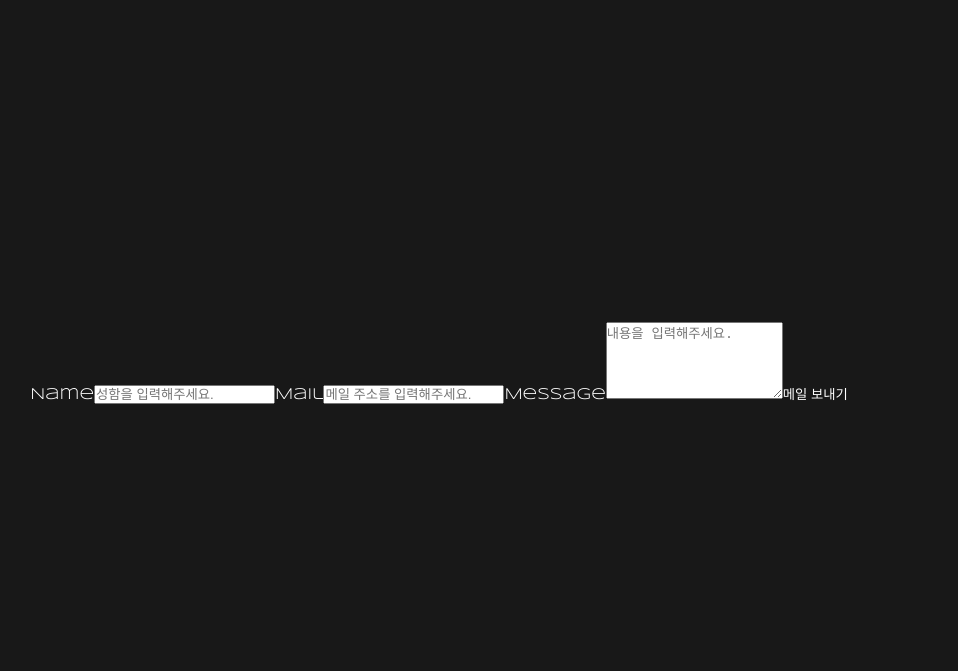
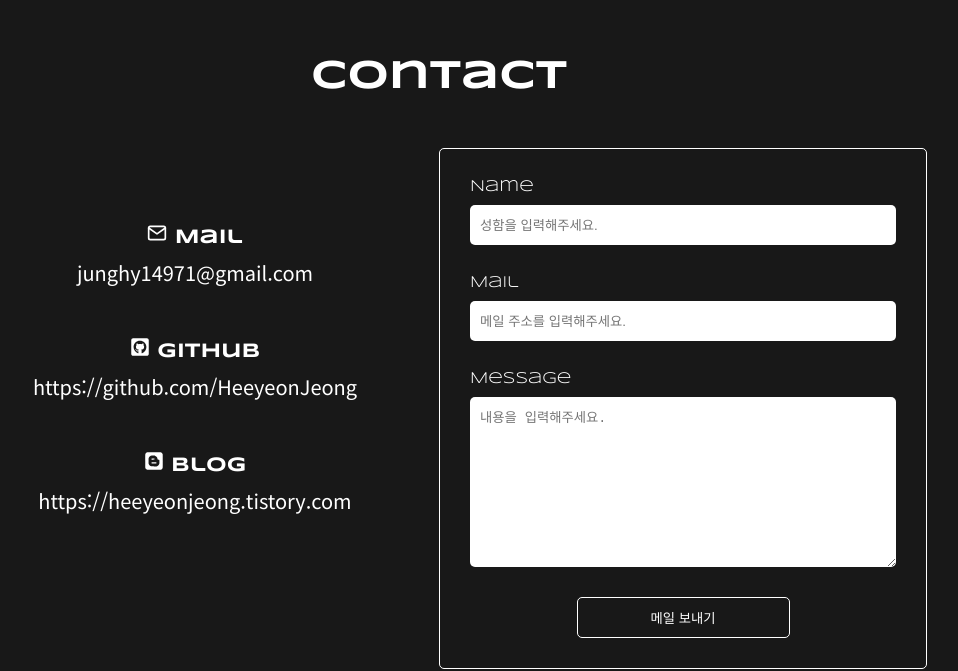
Before and after one commit to HeeyeonJeong/portfolio, a React (Create React App) app: page / in a window 1280 px wide. Shown: the part 3738-4409 px from the top of the page, without its empty margins (201-1159 px from the left). Built offline with nearby package versions, Linux system fonts and the light colour scheme; no server answers.

Commit message:
Style: contact component styles

```diff
--- a/src/components/MessageForm.js
+++ b/src/components/MessageForm.js
@@ -1,15 +1,83 @@
-import React from "react";
-import styled from "styled-components";
+import React, { useContext } from "react";
+import styled, { css } from "styled-components";
 import { useInput } from "../hooks/useInput";
 import { send } from "emailjs-com";
+import { ThemeContext } from "../context/ThemeContext";
 
 export const useId = process.env.REACT_APP_USER_ID;
 export const templateId = process.env.REACT_APP_TEMPLATE_ID;
 export const serviceID = process.env.REACT_APP_SERVICE_ID;
 
-const Form = styled.form``;
+const FormBox = styled.form`
+  display: flex;
+  flex-direction: column;
+  width: 100%;
+  border: 1px solid;
+  padding: ${(props) => props.theme.paddingL};
+  border-radius: 5px;
+
+  label {
+    margin-bottom: ${(props) => props.theme.marginS};
+  }
+
+  input {
+    border: none;
+    height: 40px;
+    padding: ${(props) => props.theme.paddingS};
+    margin-bottom: ${(props) => props.theme.marginL};
+    border-radius: 5px;
+  }
+
+  @media ${(props) => props.theme.tabletSmall} {
+    width: 80%;
+    margin: 0 auto;
+  }
+
+  @media ${(props) => props.theme.deskTop} {
+    width: 40%;
+    margin: 0;
+  }
+`;
+
+const MessageInput = styled.textarea`
+  border: none;
+  resize: vertical;
+  padding: ${(props) => props.theme.paddingS};
+  margin-bottom: ${(props) => props.theme.marginL};
+  border-radius: 5px;
+`;
+
+const Button = styled.button`
+  cursor: pointer;
+  border: 1px solid;
+  border-radius: 5px;
+  padding: ${(props) => props.theme.paddingS};
+  transition: 100ms all ease-out;
+
+  ${(props) =>
+    props.bgColor === "#181818"
+      ? css`
+          :hover {
+            color: #181818;
+            background-color: white;
+          }
+        `
+      : css`
+          :hover {
+            background-color: black;
+            color: #f1efed;
+          }
+        `}
+
+  @media ${(props) => props.theme.tabletSmall} {
+    width: 50%;
+    margin: 0 auto;
+  }
+`;
 
 function MessageForm() {
+  const colorMode = useContext(ThemeContext);
+
   const [{ name, email, message }, onChange, reset] = useInput({
     name: "",
     email: "",
@@ -31,7 +99,7 @@ function MessageForm() {
   };
 
   return (
-    <Form onSubmit={onSubmit}>
+    <FormBox onSubmit={onSubmit}>
       <label htmlFor="name">Name</label>
       <input
         type="text"
@@ -51,17 +119,19 @@ function MessageForm() {
         placeholder="메일 주소를 입력해주세요."
       />
       <label htmlFor="message">Message</label>
-      <textarea
+      <MessageInput
         name="message"
-        rows="5"
+        rows="10"
         value={message}
         onChange={onChange}
         required
         placeholder="내용을 입력해주세요."
-      ></textarea>
-      <button type="submit">메일 보내기</button>
-    </Form>
+      ></MessageInput>
+      <Button type="submit" bgColor={colorMode.mode.bgColor}>
+        메일 보내기
+      </Button>
+    </FormBox>
   );
 }
 
-export default MessageForm;
+export default React.memo(MessageForm);
--- a/src/components/section/Contact.js
+++ b/src/components/section/Contact.js
@@ -1,25 +1,110 @@
 import React from "react";
 import styled from "styled-components";
+import * as FaIcons from "react-icons/fa";
+import * as FiIcons from "react-icons/fi";
 import MessageForm from "../MessageForm";
 
 const Section = styled.section`
   min-height: 100vh;
+  /* width: 100%; */
   display: flex;
   flex-direction: column;
   justify-content: center;
   align-items: center;
 
   margin: ${(props) => props.theme.marginL} 0;
-  padding: ${(props) => props.theme.paddingL} 0;
+  padding: ${(props) => props.theme.paddingL};
 `;
 
-const InfoBox = styled.ul``;
+const Title = styled.h2`
+  text-align: center;
+  font-size: ${(props) => props.theme.fontXL};
+  margin-bottom: ${(props) => props.theme.marginL};
+
+  @media ${(props) => props.theme.tabletSmall} {
+    margin-bottom: ${(props) => props.theme.marginXXL};
+  }
+`;
+
+const ContactItem = styled.div`
+  width: 100%;
+
+  @media ${(props) => props.theme.deskTop} {
+    display: flex;
+    justify-content: center;
+    align-items: center;
+  }
+`;
+
+const InfoBox = styled.ul`
+  text-align: center;
+  margin-bottom: ${(props) => props.theme.marginL};
+
+  @media ${(props) => props.theme.deskTop} {
+    width: 40%;
+  }
+`;
+
+const Info = styled.li`
+  margin-bottom: ${(props) => props.theme.marginM};
+
+  p {
+    font-weight: 700;
+    margin-bottom: ${(props) => props.theme.marginS};
+  }
+
+  a {
+    font-family: "Noto Sans KR", sans-serif;
+    :hover {
+      text-decoration: underline;
+    }
+  }
+
+  @media ${(props) => props.theme.tabletSmall} {
+    margin-bottom: ${(props) => props.theme.marginXXL};
+    font-size: ${(props) => props.theme.fontM};
+  }
+`;
 
 function Contact() {
   return (
     <Section id="contact">
-      <InfoBox></InfoBox>
-      <MessageForm />
+      <Title>Contact</Title>
+      <ContactItem>
+        <InfoBox>
+          <Info>
+            <p>
+              <FiIcons.FiMail /> Mail
+            </p>
+            <a href="mailto:junghy14971@gmail.com">junghy14971@gmail.com</a>
+          </Info>
+          <Info>
+            <p>
+              <FaIcons.FaGithubSquare /> GitHub
+            </p>
+            <a
+              href="https://github.com/HeeyeonJeong"
+              target="_blank"
+              rel="noreferrer noopener"
+            >
+              https://github.com/HeeyeonJeong
+            </a>
+          </Info>
+          <Info>
+            <p>
+              <FaIcons.FaBlogger /> Blog
+            </p>
+            <a
+              href="https://heeyeonjeong.tistory.com"
+              target="_blank"
+              rel="noreferrer noopener"
+            >
+              https://heeyeonjeong.tistory.com
+            </a>
+          </Info>
+        </InfoBox>
+        <MessageForm />
+      </ContactItem>
     </Section>
   );
 }
```
